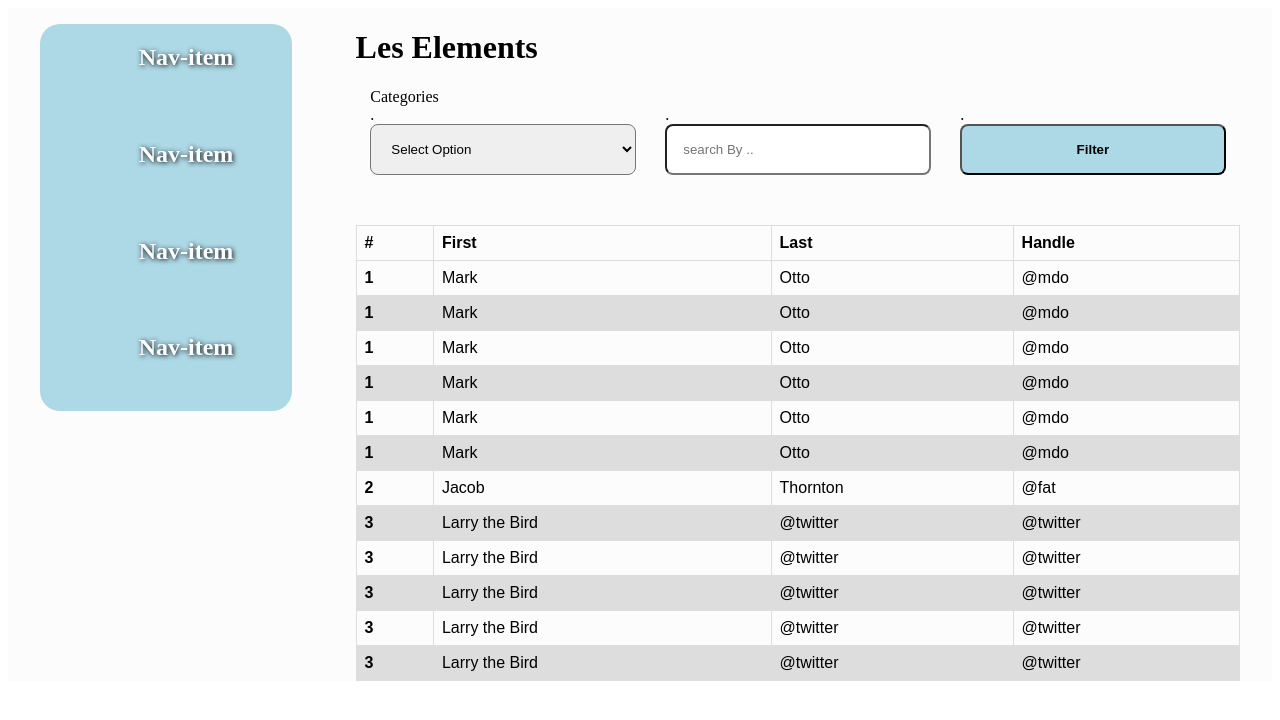
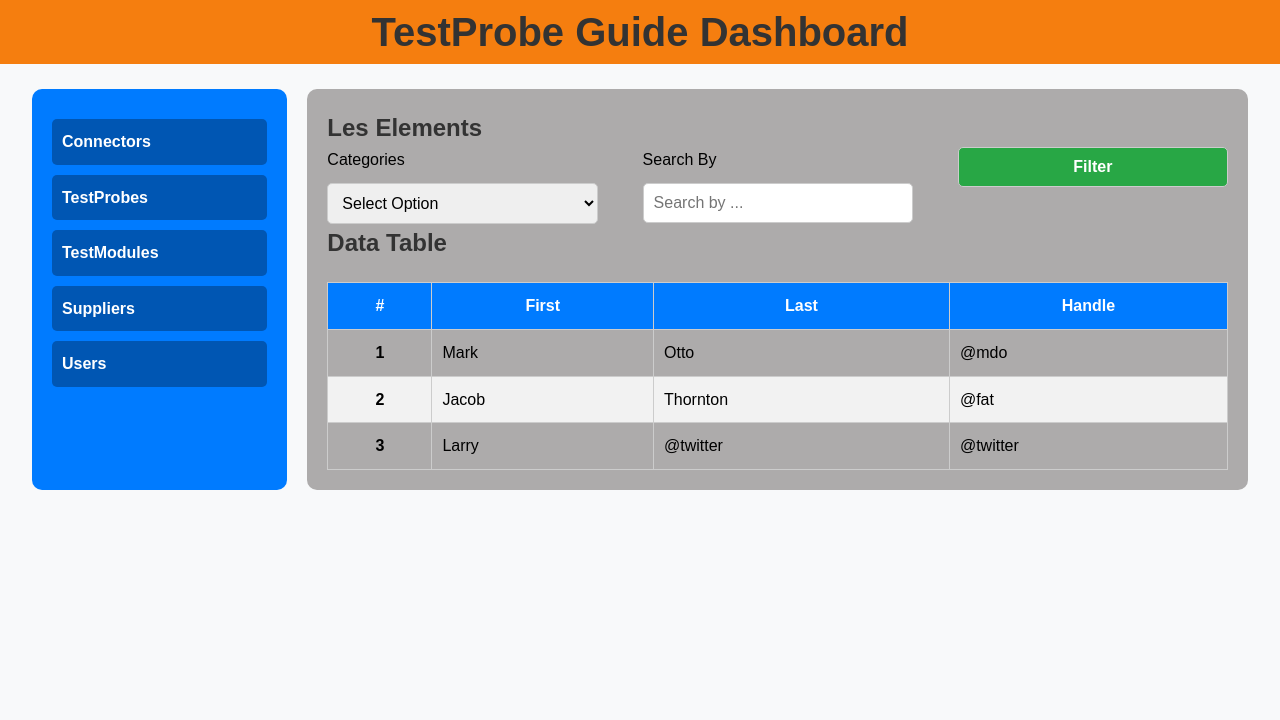
Before and after one commit to kaai1003/TPG_App, a Flask app: template web_dynamic/templates/main.html in a window 1280 px wide. Shown: the top 720 px of the page. Run offline with Flask 3, Linux system fonts and the light colour scheme; the template is opened without the code that fills it, so the values that code supplies are empty.

Commit message:
main page html design

```diff
--- a/web_dynamic/static/styles/main.css
+++ b/web_dynamic/static/styles/main.css
@@ -1,75 +1,152 @@
+/* Base Styles */
+* {
+    margin: 0;
+    padding: 0;
+    box-sizing: border-box;
+}
+
+body {
+    font-family: 'Arial', sans-serif;
+    line-height: 1.6;
+    background-color: #f8f9fa;
+}
+
+.container {
+    max-width: 95%;
+    margin: 0 auto;
+    padding: 0px;
+}
+
+.header {
+    background-color: #f57e0f;
+    font-size: 20px;
+    color: rgb(8, 122, 216);
+    padding: 0px 0;
+    text-align: center;
+}
+
+h1, h2 {
+    margin-bottom: 0px;
+    color: #333;
+}
+
+/* Flexbox Layout */
+.row {
+    display: flex;
+    flex-wrap: wrap;
+}
+
+.sidebar {
+    flex: 0 0 21%;;
+    margin-top: 25px;
+    background-color: #007bff;
+    padding: 20px;
+    border-radius: 10px;
+}
+
+.content {
+    flex: 3;
+    margin-top: 25px;
+    background-color: rgb(173, 171, 171);
+    padding: 20px;
+    margin-left: 20px;
+    border-radius: 10px;
+}
+
+/* Sidebar */
+nav ul {
+    list-style-type: none;
+}
+
 nav ul li {
-    height: inherit;
-    list-style: none;
-    text-align: center;
+    margin: 10px 0;
+}
+
+nav ul li a {
+    color: white;
+    text-decoration: none;
+    font-weight: bold;
+    display: block;
+    padding: 10px;
+    background-color: #0056b3;
+    border-radius: 5px;
+    transition: background-color 0.3s ease;
+}
+
+nav ul li a:hover {
+    background-color: #003d80;
+}
+
+/* Form Styles */
+.filter-form {
+    display: flex;
+    justify-content: space-between;
+    flex-wrap: wrap;
+}
+
+.form-group {
+    flex-basis: 30%;
     display: flex;
     flex-direction: column;
-    justify-content: center;
-}
-ul li a {
-    color: white;
-    list-style: none;
-    text-decoration: none;
-    text-shadow: 1px 1px 5px black;
-    margin-bottom: 30px;
 }
 
-ul li a:hover{
-    color: black;
-    list-style: none;
-    text-decoration: none;
-    text-shadow: 1px 1px 5px black;
-    transition: ease-in 0.5s;
-    background-color: white;
-    border-radius: 20px;
-
-}
-nav ul{
-    background-color: lightblue;
-    border-radius: 20px;
-    text-align: center;
-    display: flex;
-    flex-direction: column;
-    justify-content: space-around;
-    /* height: 100vh; */
+.form-group label {
+    margin-bottom: 10px;
 }
 
-.row{
-    display: flex;
-    justify-content: space-around;
+input[type="text"], select, button {
+    padding: 10px;
+    border: 1px solid #ccc;
+    border-radius: 5px;
+    font-size: 1rem;
 }
 
-
-button , input , select{
-    transform: scale(1.5rem);
-    padding: 1rem;
-    border-radius: 0.5rem;
+button {
+    background-color: #28a745;
+    color: white;
+    font-weight: bold;
+    cursor: pointer;
 }
 
-button{
-    background-color: lightblue;
-    font-weight: bolder;
+button:hover {
+    background-color: #218838;
 }
 
-table {
-    font-family: arial, sans-serif;
+/* Table Styles */
+.table {
+    width: 100%;
     border-collapse: collapse;
-    width: 100%;
-    margin-top: 50px;
-  }
+    margin-top: 20px;
+}
 
-  td, th {
-    border: 1px solid #dddddd;
-    text-align: left;
-    padding: 8px;
-  }
+.table thead th {
+    background-color: #007bff;
+    color: white;
+    padding: 10px;
+    border: 1px solid #ccc;
+}
 
-  tr:nth-child(even) {
-    background-color: #dddddd;
-  }
+.table tbody td, .table tbody th {
+    padding: 10px;
+    border: 1px solid #ccc;
+}
 
+.table tbody tr:nth-child(even) {
+    background-color: #f2f2f2;
+}
 
-  .container{
-    width: 100%;
-    margin-top: 0px;
-  }
+/* Responsive Design */
+@media (max-width: 768px) {
+    .row {
+        flex-direction: column;
+    }
+
+    .sidebar {
+        margin-bottom: 20px;
+    }
+
+    .form-group {
+        flex-basis: 100%;
+        margin-bottom: 20px;
+    }
+}
--- a/web_dynamic/templates/main.html
+++ b/web_dynamic/templates/main.html
@@ -5,154 +5,67 @@
     <meta name="viewport" content="width=device-width, initial-scale=1.0">
     <link rel="stylesheet" type="text/css" href="../static/styles/main.css">
     <link rel="icon" href="../static/images/icon.png" />
-    <title>Document</title>
+    <title>Responsive Stylish Page</title>
 </head>
 <body>
+    <header class="header">
         <div class="container">
-        <div class="row" style="background-color: rgb(252, 252, 252);">
-            <div style="width: 20%;">
-              <nav >
-                <ul >
-                    <li>
-                       <a href="">
-                        <h1>Nav-item</h1>
-                       </a>
-                    </li>
-                    <li>
-                       <a href="">
-                        <h1>Nav-item</h1>
-                       </a>
-                    </li>
-                    <li>
-                       <a href="">
-                        <h1>Nav-item</h1>
-                       </a>
-                    </li>
-                    <li>
-                        <a href="">
-                         <h1>Nav-item</h1>
-                        </a>
-                     </li>
-
+            <h1>TestProbe Guide Dashboard</h1>
+        </div>
+    </header>
+    <div class="container">
+        <div class="row">
+            <nav class="sidebar">
+                <ul>
+                    <li><a href="#">Connectors</a></li>
+                    <li><a href="#">TestProbes</a></li>
+                    <li><a href="#">TestModules</a></li>
+                    <li><a href="#">Suppliers</a></li>
+                    <li><a href="#">Users</a></li>
                 </ul>
             </nav>
-            </div>
-            <div style="width: 70%;">
-                <div>
-                    <h1>Les Elements</h1>
-                  <form action="/search" method="POST"  class="row">
-                    <div style="width: 30%;display: flex;flex-direction: column;justify-content: space-between;" >
-                        <label for="">Categories <br> .</label>
-                        <select name="" id="">
+            <div class="content">
+                <section class="search-section">
+                    <h2>Les Elements</h2>
+                    <form action="/search" method="POST" class="filter-form">
+                        <div class="form-group">
+                            <label for="categories">Categories</label>
+                            <select name="categories" id="categories">
                                 <option value="selected">Select Option</option>
-                            <option value="">option</option>
-                            <option value="">option</option>
-                            <option value="">option</option>
-                            <option value="">option</option>
+                                <option value="option1">Option 1</option>
+                                <option value="option2">Option 2</option>
+                                <option value="option3">Option 3</option>
+                                <option value="option4">Option 4</option>
                             </select>
                         </div>
-                    <div  style="width: 30%;display: flex;flex-direction: column;">
-                        <label for=""><br> .</label>
-                        <input type="text" value=""  placeholder="search By .." >
+                        <div class="form-group">
+                            <label for="search">Search By</label>
+                            <input type="text" name="search" id="search" placeholder="Search by ...">
                         </div>
-                    <div  style="width: 30%;display: flex;flex-direction: column;">
-                        <label for=""><br> .</label>
-                        <button>Filter</button>
+                        <div class="form-group">
+                            <button type="submit">Filter</button>
                         </div>
                     </form>
-                </div>
+                </section>
 
-
-                <div style="">
-                    <table class="table" style="width: 100%;">
+                <section class="table-section">
+                    <h2>Data Table</h2>
+                    <table class="table">
                         <thead>
                             <tr>
-                            <th scope="col">#</th>
-                            <th scope="col">First</th>
-                            <th scope="col">Last</th>
-                            <th scope="col">Handle</th>
+                                <th>#</th>
+                                <th>First</th>
+                                <th>Last</th>
+                                <th>Handle</th>
                             </tr>
                         </thead>
                         <tbody>
-                          <tr>
-                            <th scope="row">1</th>
-                            <td>Mark</td>
-                            <td>Otto</td>
-                            <td>@mdo</td>
-                          </tr>
-                          <tr>
-                            <th scope="row">1</th>
-                            <td>Mark</td>
-                            <td>Otto</td>
-                            <td>@mdo</td>
-                          </tr>
-                          <tr>
-                            <th scope="row">1</th>
-                            <td>Mark</td>
-                            <td>Otto</td>
-                            <td>@mdo</td>
-                          </tr>
-                          <tr>
-                            <th scope="row">1</th>
-                            <td>Mark</td>
-                            <td>Otto</td>
-                            <td>@mdo</td>
-                          </tr>
-                          <tr>
-                            <th scope="row">1</th>
-                            <td>Mark</td>
-                            <td>Otto</td>
-                            <td>@mdo</td>
-                          </tr>
-                          <tr>
-                            <th scope="row">1</th>
-                            <td>Mark</td>
-                            <td>Otto</td>
-                            <td>@mdo</td>
-                          </tr>
-                          <tr>
-                            <th scope="row">2</th>
-                            <td>Jacob</td>
-                            <td>Thornton</td>
-                            <td>@fat</td>
-                          </tr>
-                          <tr>
-                            <th scope="row">3</th>
-                            <td >Larry the Bird</td>
-                            <td>@twitter</td>
-                            <td>@twitter</td>
-                          </tr>
-
-                          <tr>
-                            <th scope="row">3</th>
-                            <td >Larry the Bird</td>
-                            <td>@twitter</td>
-                            <td>@twitter</td>
-                          </tr>
-
-                          <tr>
-                            <th scope="row">3</th>
-                            <td >Larry the Bird</td>
-                            <td>@twitter</td>
-                            <td>@twitter</td>
-                          </tr>
-
-                          <tr>
-                            <th scope="row">3</th>
-                            <td >Larry the Bird</td>
-                            <td>@twitter</td>
-                            <td>@twitter</td>
-                          </tr>
-
-                          <tr>
-                            <th scope="row">3</th>
-                            <td >Larry the Bird</td>
-                            <td>@twitter</td>
-                            <td>@twitter</td>
-                          </tr>
+                            <tr><th>1</th><td>Mark</td><td>Otto</td><td>@mdo</td></tr>
+                            <tr><th>2</th><td>Jacob</td><td>Thornton</td><td>@fat</td></tr>
+                            <tr><th>3</th><td>Larry</td><td>@twitter</td><td>@twitter</td></tr>
                         </tbody>
                     </table>
-                </div>
+                </section>
             </div>
         </div>
     </div>
```
Also changed, not shown: web_dynamic/static/scripts/login.js (+10 -5 lines). Lines whose indentation alone changed are shown as unchanged.
